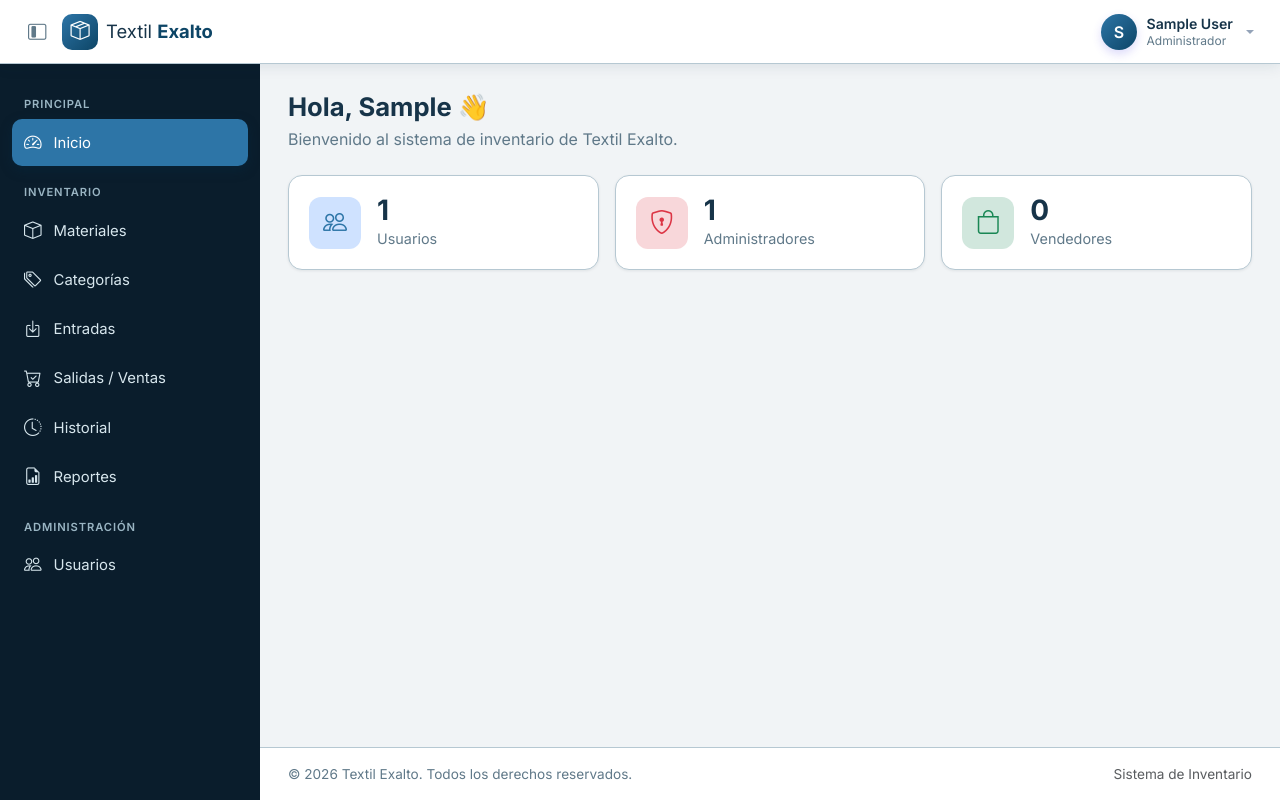
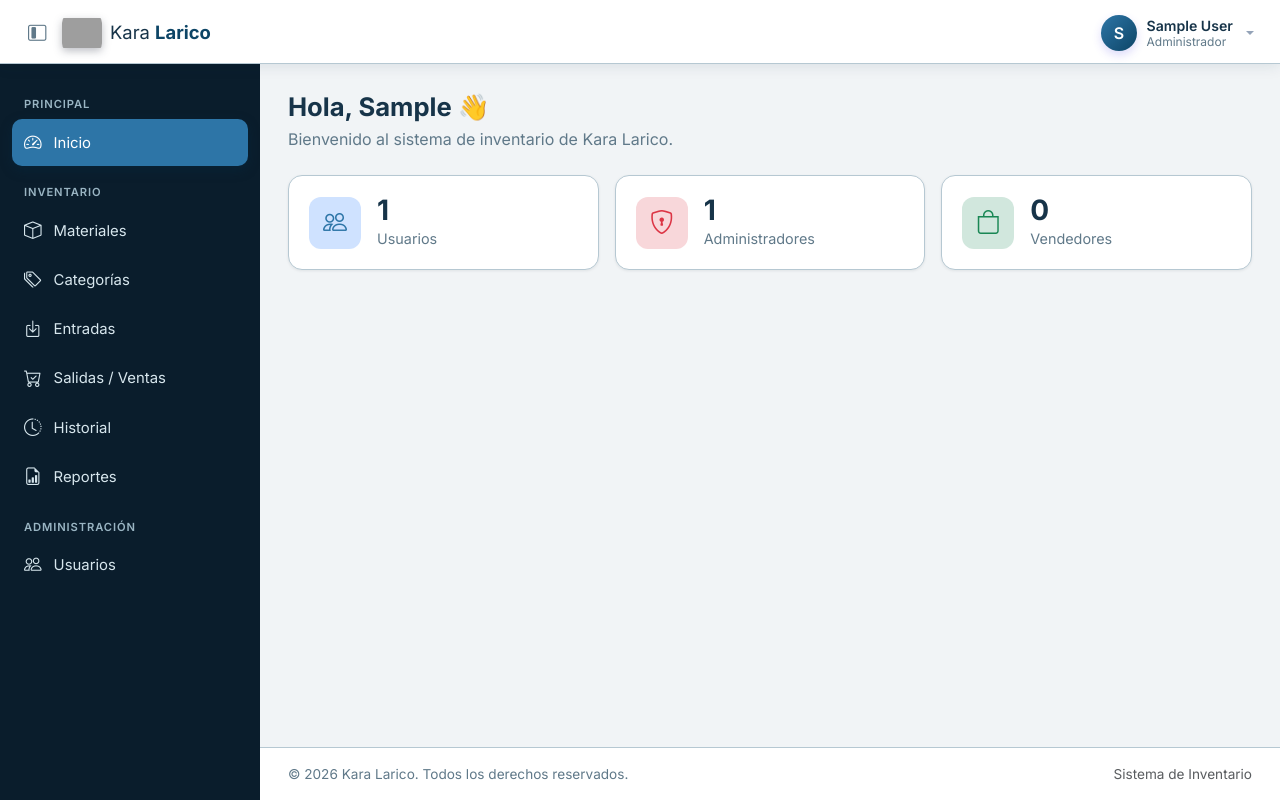
Before and after one commit to Guilder23/Sistema-TextilExalto, a Django app: page / in a window 1280 px wide. Run offline with Django 5.2, Linux system fonts and the light colour scheme; the visitor is signed in with stand-in values (Sample User, id 1); data comes from the database, SQL or seed files in the repository; grey boxes are pictures that could not be loaded.

Commit message:
Poniendo logo y mejroando nabvar

```diff
--- a/static/css/componentes/navbar.css
+++ b/static/css/componentes/navbar.css
@@ -9,11 +9,17 @@
   backdrop-filter: blur(12px);
 }
 .brand-logo {
-  width: 36px; height: 36px;
+  width: 40px; height: 40px;
   display: grid; place-items: center;
   border-radius: 10px;
   background: linear-gradient(135deg, var(--brand), #7c3aed);
   color: #fff; font-size: 1.2rem;
+}
+.brand-logo img {
+  width: 100%; height: 100%;
+  object-fit: contain;
+  border-radius: inherit;
+  filter: drop-shadow(0 3px 4px rgba(15, 23, 42, .28));
 }
 .brand-text { font-size: 1.15rem; color: #0f172a; }
 .brand-text strong { color: var(--brand); }
@@ -44,7 +50,8 @@
 .dropdown-item { border-radius: 8px; padding: .55rem .7rem; }
 
 .app-navbar { background: rgba(255, 255, 255, .97); border-bottom-color: var(--palette-border); box-shadow: 0 2px 14px rgba(6, 46, 71, .1); }
-.brand-logo, .avatar { background: linear-gradient(135deg, var(--brand), var(--palette-blue)); }
+.brand-logo { background: #fff; }
+.avatar { background: linear-gradient(135deg, var(--brand), var(--palette-blue)); }
 .brand-text { color: var(--text-main); }
 .brand-text strong { color: var(--palette-blue); }
 .btn-icon, .sidebar-toggle { color: var(--text-muted); }
--- a/templates/base/base.html
+++ b/templates/base/base.html
@@ -3,7 +3,7 @@
 <head>
   <meta charset="UTF-8">
   <meta name="viewport" content="width=device-width, initial-scale=1">
-  <title>{% block titulo %}Textil Exalto{% endblock %} · Textil Exalto</title>
+  <title>{% block titulo %}Kara Larico{% endblock %} · Kara Larico</title>
   <link href="https://cdn.jsdelivr.net/npm/bootstrap@5.3.3/dist/css/bootstrap.min.css" rel="stylesheet">
   <link href="https://cdn.jsdelivr.net/npm/bootstrap-icons@1.11.3/font/bootstrap-icons.min.css" rel="stylesheet">
   <link href="https://fonts.googleapis.com/css2?family=Inter:wght@400;500;600;700&display=swap" rel="stylesheet">
--- a/templates/base/inicio.html
+++ b/templates/base/inicio.html
@@ -7,7 +7,7 @@
 <div class="page-header">
   <div>
     <h1 class="page-title">Hola, {{ user.first_name|default:user.username }} 👋</h1>
-    <p class="page-subtitle">Bienvenido al sistema de inventario de Textil Exalto.</p>
+    <p class="page-subtitle">Bienvenido al sistema de inventario de Kara Larico.</p>
   </div>
 </div>
 {% if user.es_admin %}
--- a/templates/componentes/footer.html
+++ b/templates/componentes/footer.html
@@ -1,4 +1,4 @@
 <footer class="app-footer">
-  <span>© <span id="footerYear">2026</span> Textil Exalto. Todos los derechos reservados.</span>
+  <span>© <span id="footerYear">2026</span> Kara Larico. Todos los derechos reservados.</span>
   <span class="text-muted">Sistema de Inventario</span>
 </footer>
--- a/templates/componentes/navbar.html
+++ b/templates/componentes/navbar.html
@@ -6,8 +6,8 @@
         <i class="bi bi-layout-sidebar-inset"></i>
       </button>
       <a class="navbar-brand d-flex align-items-center gap-2 m-0" href="{% url 'usuarios:inicio' %}">
-        <span class="brand-logo"><i class="bi bi-box-seam"></i></span>
-        <span class="brand-text">Textil <strong>Exalto</strong></span>
+        <span class="brand-logo"><img src="{% static 'media/logo.png' %}" alt="Kara Larico"></span>
+        <span class="brand-text">Kara <strong>Larico</strong></span>
       </a>
     </div>
     <div class="dropdown">
--- a/templates/registration/login.html
+++ b/templates/registration/login.html
@@ -3,7 +3,7 @@
 <head>
   <meta charset="UTF-8">
   <meta name="viewport" content="width=device-width, initial-scale=1">
-  <title>Iniciar sesión · Textil Exalto</title>
+  <title>Iniciar sesión · Kara Larico</title>
   <link href="https://cdn.jsdelivr.net/npm/bootstrap@5.3.3/dist/css/bootstrap.min.css" rel="stylesheet">
   <link href="https://cdn.jsdelivr.net/npm/bootstrap-icons@1.11.3/font/bootstrap-icons.min.css" rel="stylesheet">
   <link href="https://fonts.googleapis.com/css2?family=Inter:wght@400;500;600;700&display=swap" rel="stylesheet">
@@ -15,8 +15,8 @@
     <div class="login-card">
       <div class="login-accent" aria-hidden="true"></div>
       <div class="text-center mb-4">
-      <span class="login-logo"><i class="bi bi-box-seam"></i></span>
-      <h1 class="login-title">Textil <strong>Exalto</strong></h1>
+      <span class="login-logo"><img src="{% static 'media/logo.png' %}" alt="Kara Larico"></span>
+      <h1 class="login-title">Kara <strong>Larico</strong></h1>
         <p class="login-subtitle mb-0">Ingresa a tu cuenta para continuar</p>
       </div>
     {% if form.errors %}
```
Also changed, not shown: static/css/registration/login.css (+9 -3 lines).
